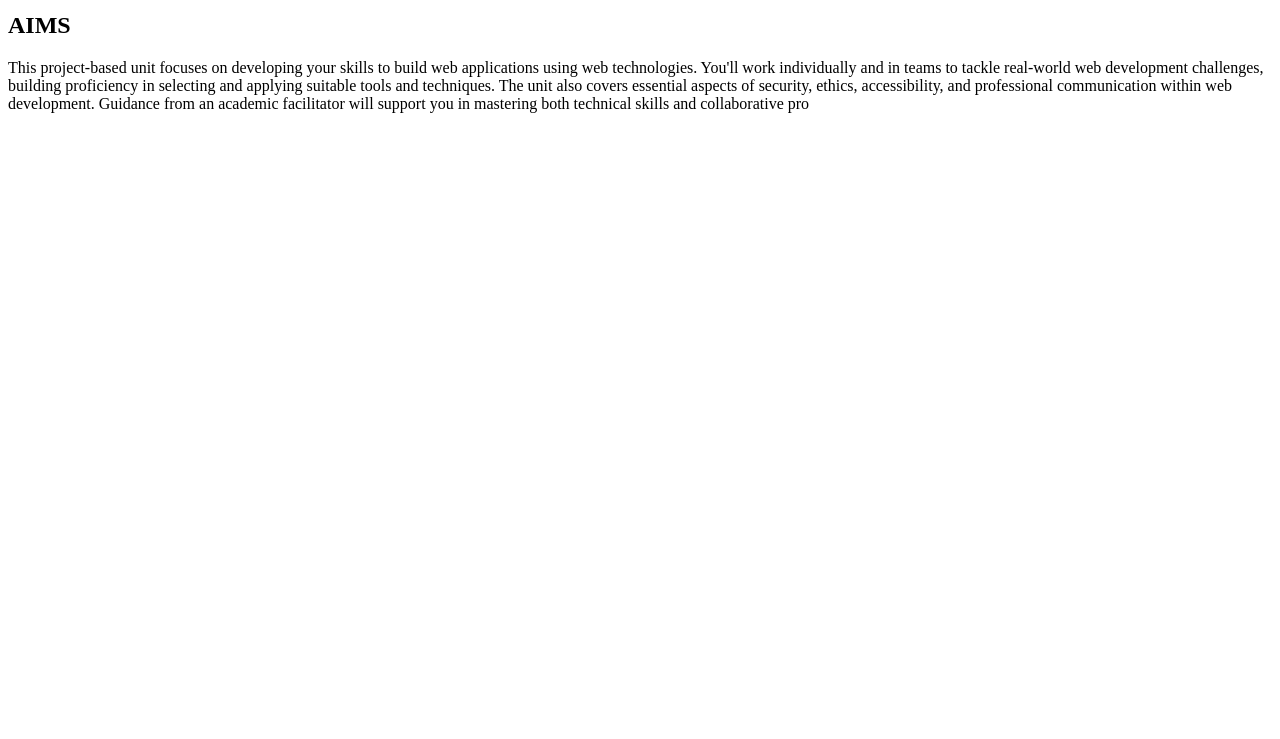
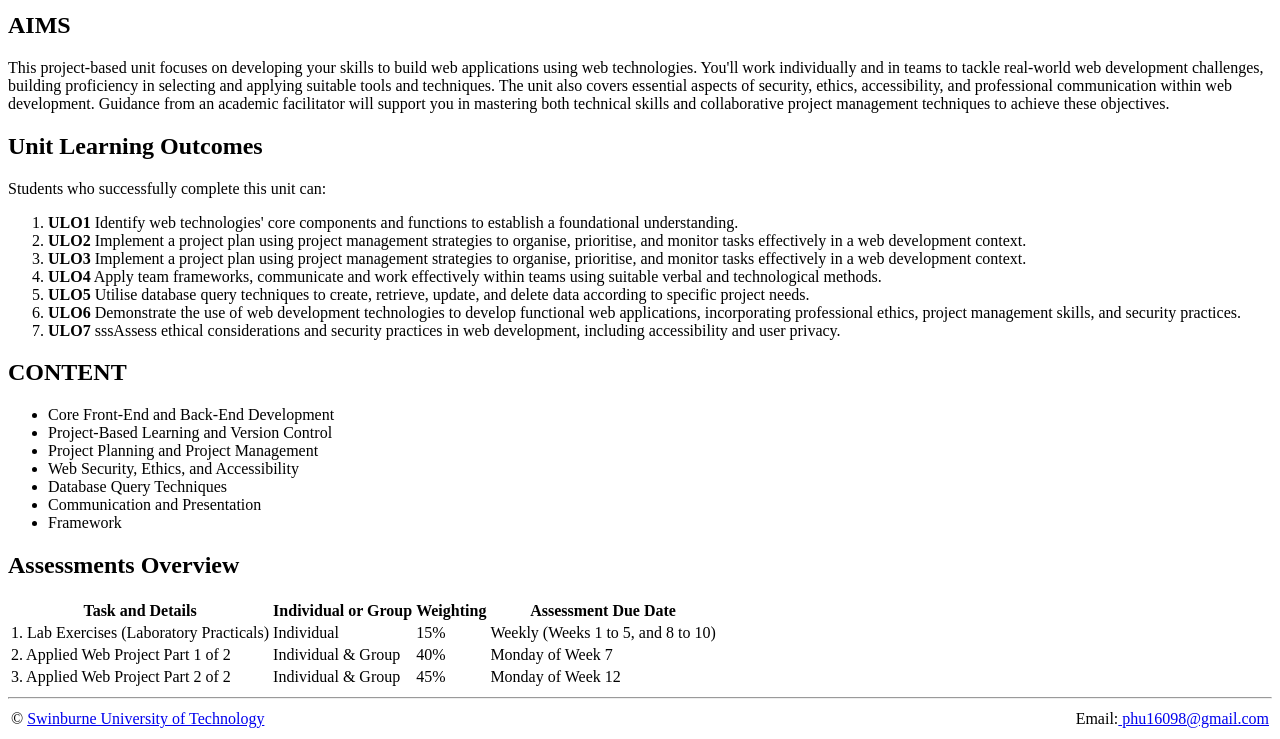
Before and after one commit to 106631493/lab02, a plain HTML site: page index.html in a window 1280 px wide. Shown: the part 273-1012 px from the top of the page. Before the commit the page ends 800 px from the top, so only its background shows below. Drawn offline with Linux system fonts and the light colour scheme.

Commit message:
Update index.html

```diff
--- a/index.html
+++ b/index.html
@@ -7,15 +7,10 @@
  <meta charset="UTF-8">
  <meta name="description" content="Marking up an existing text file ">
  <meta name="keyword" content="Headings, paragraph, Horizontal Rule, lists, table, image, anchor, footer">
- <meta name="author" content="Nhat Phu Tran" >
-<title> "LAB2"</title>
-
+ <meta name="author" content="Nhat Phu Tran">
+<title>LAB 02_TNP</title>
 
 </head>
-
-
-
-
 
 <body>
 
@@ -30,4 +25,108 @@ web development challenges, building proficiency in selecting and applying suita
 tools and techniques. The unit also covers essential aspects of security, ethics,
 accessibility, and professional communication within web development. Guidance
 from an academic facilitator will support you in mastering both technical skills and
-collaborative pro
+collaborative project management techniques to achieve these objectives.</p>
+
+    <h2>Unit Learning Outcomes</h2>
+    <p>
+        Students who successfully complete this unit can:
+     </p>
+
+        <ol>
+                <li> <b>ULO1</b> Identify web technologies' core components and functions to establish a
+foundational understanding.</li>
+                <li> <b>ULO2</b> Implement a project plan using project management strategies to organise,
+prioritise, and monitor tasks effectively in a web development context.</li>
+                <li> <b>ULO3</b> Implement a project plan using project management strategies to organise,
+prioritise, and monitor tasks effectively in a web development context.</li>
+                <li> <b>ULO4</b> Apply team frameworks, communicate and work effectively within teams using
+suitable verbal and technological methods. </li>
+                <li> <b>ULO5</b> Utilise database query techniques to create, retrieve, update, and delete data
+according to specific project needs. </li>
+                <li> <b>ULO6</b> Demonstrate the use of web development technologies to develop functional
+web applications, incorporating professional ethics, project management skills, and
+security practices. </li>
+                <li> <b>ULO7</b> sssAssess ethical considerations and security practices in web development,
+including accessibility and user privacy. </li>
+
+        </ol>
+
+
+
+
+    <h2>CONTENT</h2>
+
+       <ul>
+        <li>Core Front-End and Back-End Development</li>
+        <li>Project-Based Learning and Version Control</li>
+        <li>Project Planning and Project Management</li>
+        <li>Web Security, Ethics, and Accessibility</li>
+        <li> Database Query Techniques</li>
+        <li> Communication and Presentation</li>
+         <li>Framework</li>
+       </ul>
+
+    <h2>Assessments Overview</h2>
+
+
+
+
+
+    <table >
+        <thead>
+            <tr>
+            <th>Task and Details</th>
+            <th>Individual or Group</th>
+            <th>Weighting</th>
+            <th>Assessment Due Date</th>
+            </tr>
+        </thead>
+
+        <tbody>
+            <tr>
+                <td>1. Lab Exercises (Laboratory Practicals)</td>
+                <td>Individual</td>
+                <td>15%</td>
+                <td>Weekly (Weeks 1 to 5, and 8 to 10)</td>
+            </tr>
+
+            <tr>
+                <td>2. Applied Web Project Part 1 of 2</td>
+                <td>Individual & Group</td>
+                <td>40%</td>
+                <td>Monday of Week 7</td>
+            </tr>
+
+              <tr>
+                <td>3. Applied Web Project Part 2 of 2</td>
+                <td>Individual & Group</td>
+                <td>45%</td>
+                <td>Monday of Week 12</td>
+            </tr>
+
+
+        </tbody>
+
+    </table>
+    <hr>
+
+    <footer>
+
+     <table width="100%">
+  <tr>
+    <td align="left">
+       &copy; <a href="https://www.swinburne.edu.au">Swinburne University of Technology</a>
+    </td>
+    <td align="right">
+      Email:<a href="mailto:phu16098@gmail.com"> phu16098@gmail.com</a>
+    </td>
+  </tr>
+</table>
+
+
+
+    </footer>
+</body>
+
+
+</html>
```
